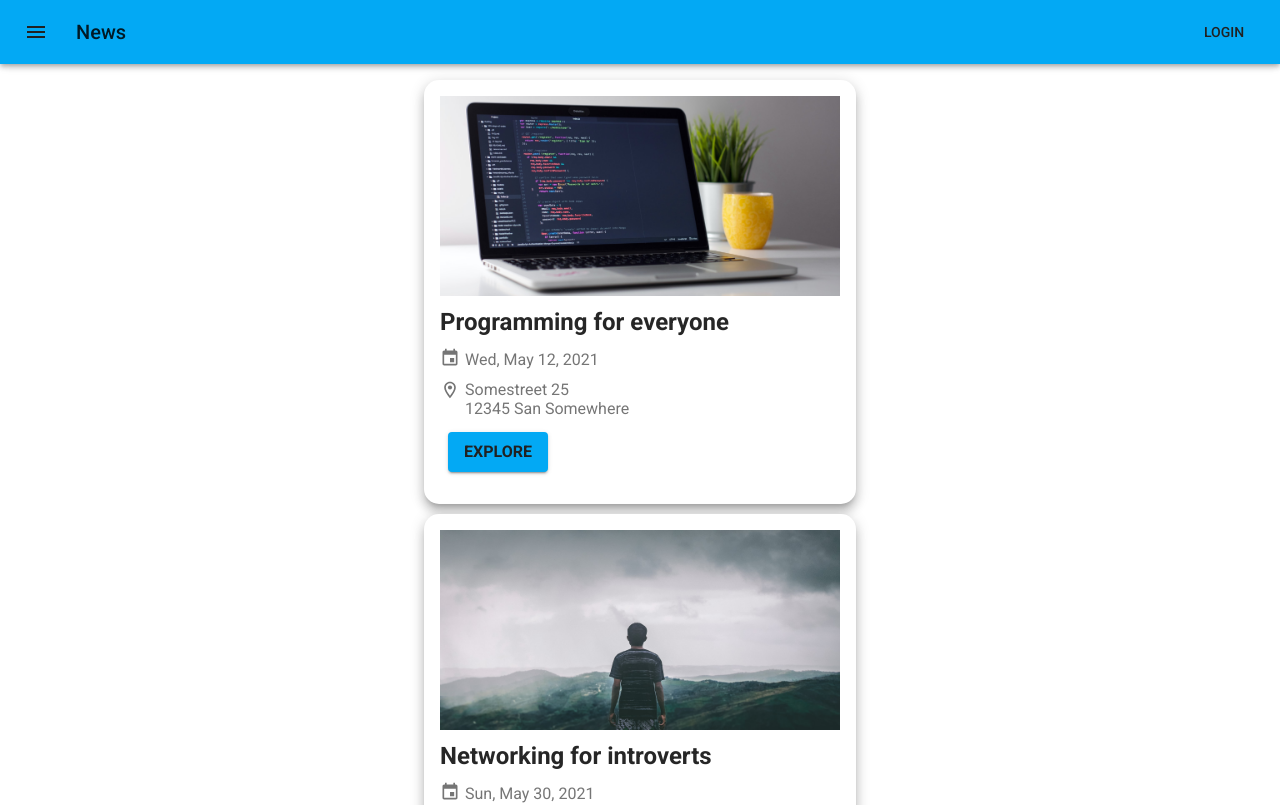
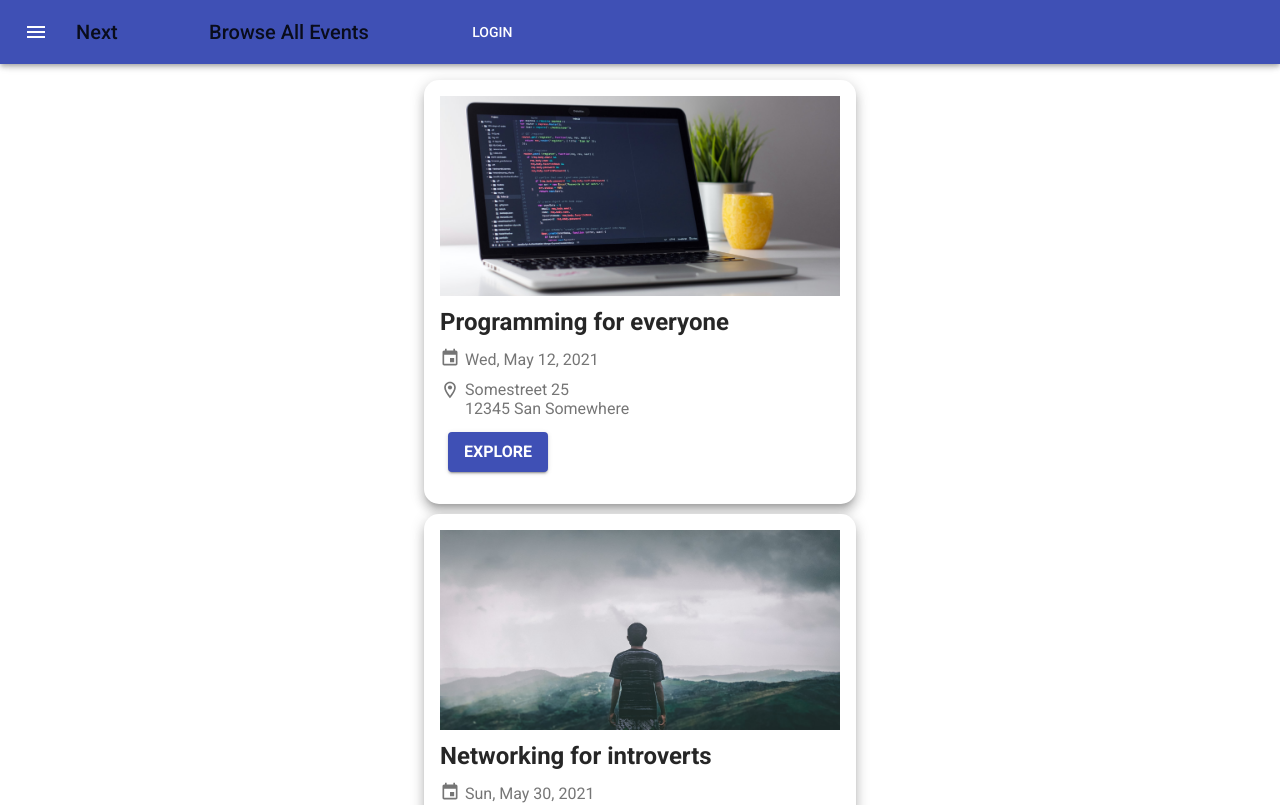
Before and after one commit to brandonwie/nextjs-typescript-event-app, a Next.js app: page / in a window 1280 px wide. Shown: the top 805 px of the page. Built offline with nearby package versions, Linux system fonts and the light colour scheme.

Commit message:
pull request

```diff
--- a/components/events/event-item.tsx
+++ b/components/events/event-item.tsx
@@ -1,4 +1,4 @@
-import React from 'react';
+import { FC } from 'react';
 import { makeStyles } from '@material-ui/core/styles';
 import {
   Card,
@@ -37,9 +37,7 @@ const useStyles = makeStyles({
   },
 });
 
-const EventItem: React.FC<EventItemProps> = (
-  props: EventItemProps
-): JSX.Element => {
+const EventItem: FC<EventItemProps> = (props: EventItemProps): JSX.Element => {
   const classes = useStyles();
   const { id, title, description, location, date, image, isFeatured } = props;
 
--- a/components/events/event-list.tsx
+++ b/components/events/event-list.tsx
@@ -1,12 +1,11 @@
+import { FC } from 'react';
 import EventItem, { EventItemProps } from './event-item';
 
 export interface EventListProps {
   data: EventItemProps[];
 }
 
-const EventList: React.FC<EventListProps> = (
-  props: EventListProps
-): JSX.Element => {
+const EventList: FC<EventListProps> = (props: EventListProps): JSX.Element => {
   const { data } = props;
 
   return (
--- a/layout/layout.tsx
+++ b/layout/layout.tsx
@@ -1,6 +1,7 @@
+import { FC } from 'react';
 import MainHeader from './main-header';
 
-const Layout: React.FC = (props): JSX.Element => {
+const Layout: FC = (props): JSX.Element => {
   return (
     <>
       <MainHeader />
--- a/layout/main-header.tsx
+++ b/layout/main-header.tsx
@@ -1,3 +1,4 @@
+import { FC } from 'react';
 import {
   AppBar,
   IconButton,
@@ -5,10 +6,10 @@ import {
   Toolbar,
   Typography,
   Button,
+  Link,
 } from '@material-ui/core';
 import { createStyles, makeStyles } from '@material-ui/core/styles';
 import { Menu as MenuIcon } from '@material-ui/icons';
-import React from 'react';
 
 const useStyles = makeStyles((theme: Theme) =>
   createStyles({
@@ -20,18 +21,18 @@ const useStyles = makeStyles((theme: Theme) =>
       marginRight: theme.spacing(2),
     },
     title: {
-      flexGrow: 1,
+      flexGrow: 0.1,
     },
   })
 );
 
-const MainHeader: React.FC = (): JSX.Element => {
+const MainHeader: FC = (): JSX.Element => {
   const classes = useStyles();
 
   return (
     <header>
       <div className={classes.root}>
-        <AppBar position="fixed">
+        <AppBar position="fixed" color="primary">
           <Toolbar>
             <IconButton
               edge="start"
@@ -42,7 +43,14 @@ const MainHeader: React.FC = (): JSX.Element => {
               <MenuIcon />
             </IconButton>
             <Typography variant="h6" className={classes.title}>
-              News
+              <Link href="/" color="inherit">
+                Next
+              </Link>
+            </Typography>
+            <Typography variant="h6" className={classes.title}>
+              <Link href="/" color="inherit">
+                Browse All Events
+              </Link>
             </Typography>
             <Button color="inherit">Login</Button>
           </Toolbar>
--- a/styles/theme.ts
+++ b/styles/theme.ts
@@ -9,14 +9,16 @@ const theme = createMuiTheme({
       white: '#ffffff',
     },
     primary: {
-      light: '#B3E5FC',
-      main: '#03A9F4',
-      dark: '#0288D1',
-      contrastText: '#212121',
+      light: '#757ce8',
+      main: '#3f50b5',
+      dark: '#002884',
+      contrastText: '#fff',
     },
     secondary: {
-      main: '#607D8B', // omitting light and dark will calculate from main
-      contrastText: '#757575',
+      light: '#ff7961',
+      main: '#f44336',
+      dark: '#ba000d',
+      contrastText: '#000',
     },
     grey: {
       '500': '#bcbcbc',
```
Also changed, not shown: layout/ButtonIcon.tsx (+5 -4 lines).
